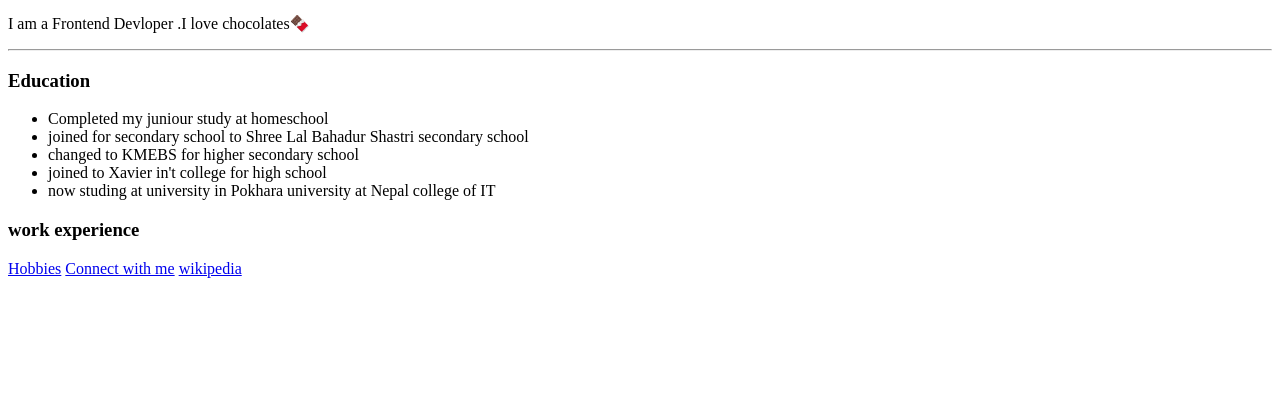
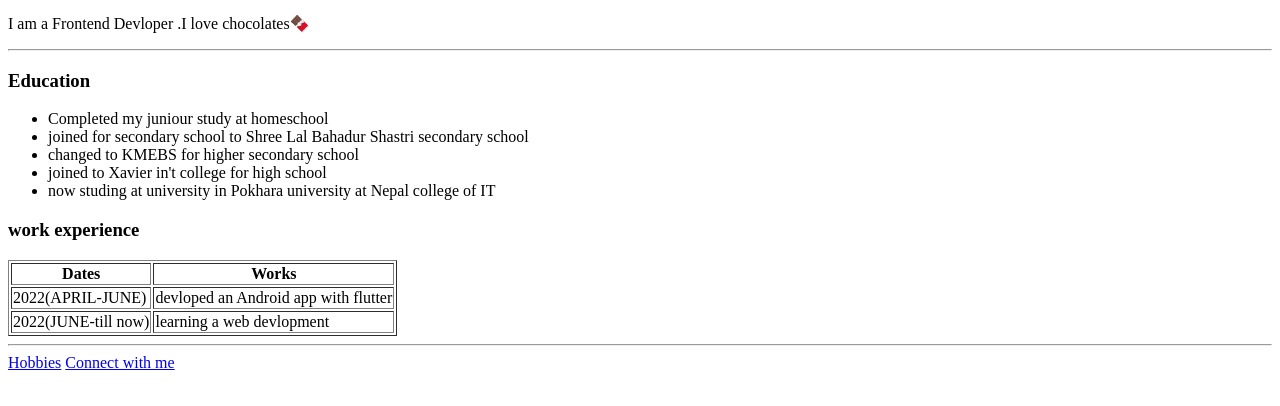
Before and after one commit to Anjeelchaudhary/Web_Devlopment, a plain HTML site: page HTML-personal Site/index.html in a window 1280 px wide. Shown: the part 362-768 px from the top of the page. Drawn offline with Linux system fonts and the light colour scheme.

Commit message:
:construction_worker: added table
Incredable ugli table is creadet with html only

```diff
--- a/HTML-personal Site/index.html
+++ b/HTML-personal Site/index.html
@@ -24,11 +24,38 @@
         <li>now studing at university in Pokhara university at Nepal college of IT</li>
     </ul>
     <h3>work experience</h3>
-    <p></p>
+    <table border="1">
 
+
+        <thead>
+            <!--th is for the table head td stands for the table head-->
+            <tr>
+                <th>Dates</th>
+                <th>Works</th>
+            </tr>
+        </thead>
+
+        <tbody>
+            <!--tr is for the table row and th stands for the table head-->
+            <tr>
+                <td>2022(APRIL-JUNE)</td>
+                <td>devloped an Android app with flutter</td>
+            </tr>
+        </tbody>
+        <tfooter>
+            <tr>
+                <td>2022(JUNE-till now)</td>
+                <td>learning a web devlopment</td>
+            </tr>
+        </tfooter>
+
+
+    </table>
+    <hr>
     <a href="My_Hobbies.html">Hobbies</a>
     <a href="Contacts.html">Connect with me</a>
-    <a href="https://www.wikipedia.org/">wikipedia</a>
 </body>
 
 </html>
+
+</html>
```
